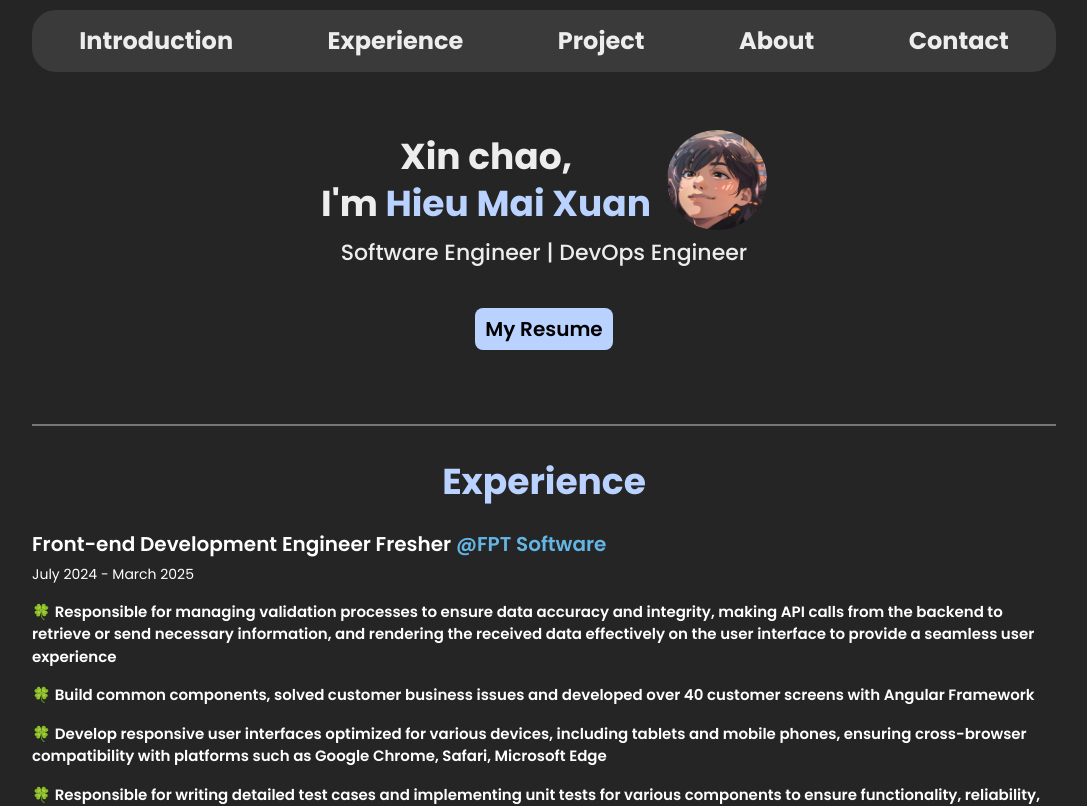
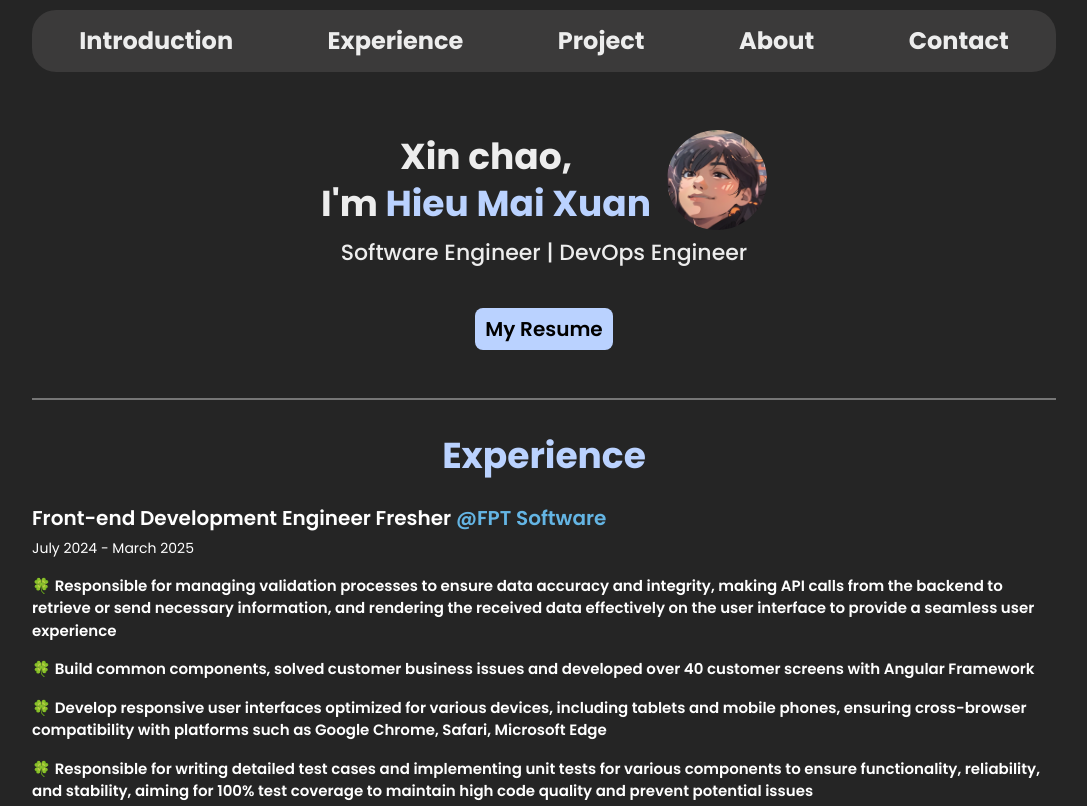
Before and after one commit to hiumx/hiumx.online, a React (Create React App) app: page / in a window 1280 px wide. Shown: the top 806 px of the page, without its empty margins (96-1183 px from the left). Built offline with nearby package versions, Linux system fonts and the light colour scheme.

Commit message:
[FEAT] Update padding-bottom of introduction

```diff
--- a/src/components/Introduction/_introduction.scss
+++ b/src/components/Introduction/_introduction.scss
@@ -3,7 +3,7 @@
         position: relative;
         text-align: center;
         color: var(--primary-color);
-        padding: 130px 0 42px;
+        padding: 130px 0 16px;
 
         h1 {
             font-size: 36px;
```
